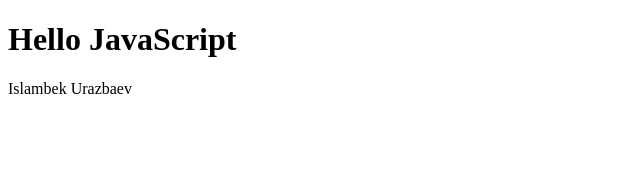
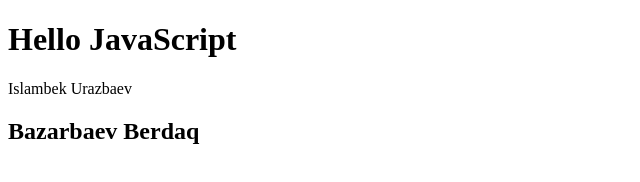
Before and after one commit to islambekurazbaevb/TEST, a plain HTML site: page index.html in a window 1280 px wide. Shown: the whole page, without its empty margins (0-640 px from the left). Drawn offline with Linux system fonts and the light colour scheme.

Commit message:
Third_half

```diff
--- a/index.html
+++ b/index.html
@@ -9,8 +9,8 @@
   <body>
     <div class="wrapper">
       <h1>Hello JavaScript</h1>
-
       <p>Islambek Urazbaev</p>
+      <h2>Bazarbaev Berdaq</h2>
     </div>
     <script src="js/scripts.js"></script>
   </body>
```
Also changed, not shown: github code.txt (added).
